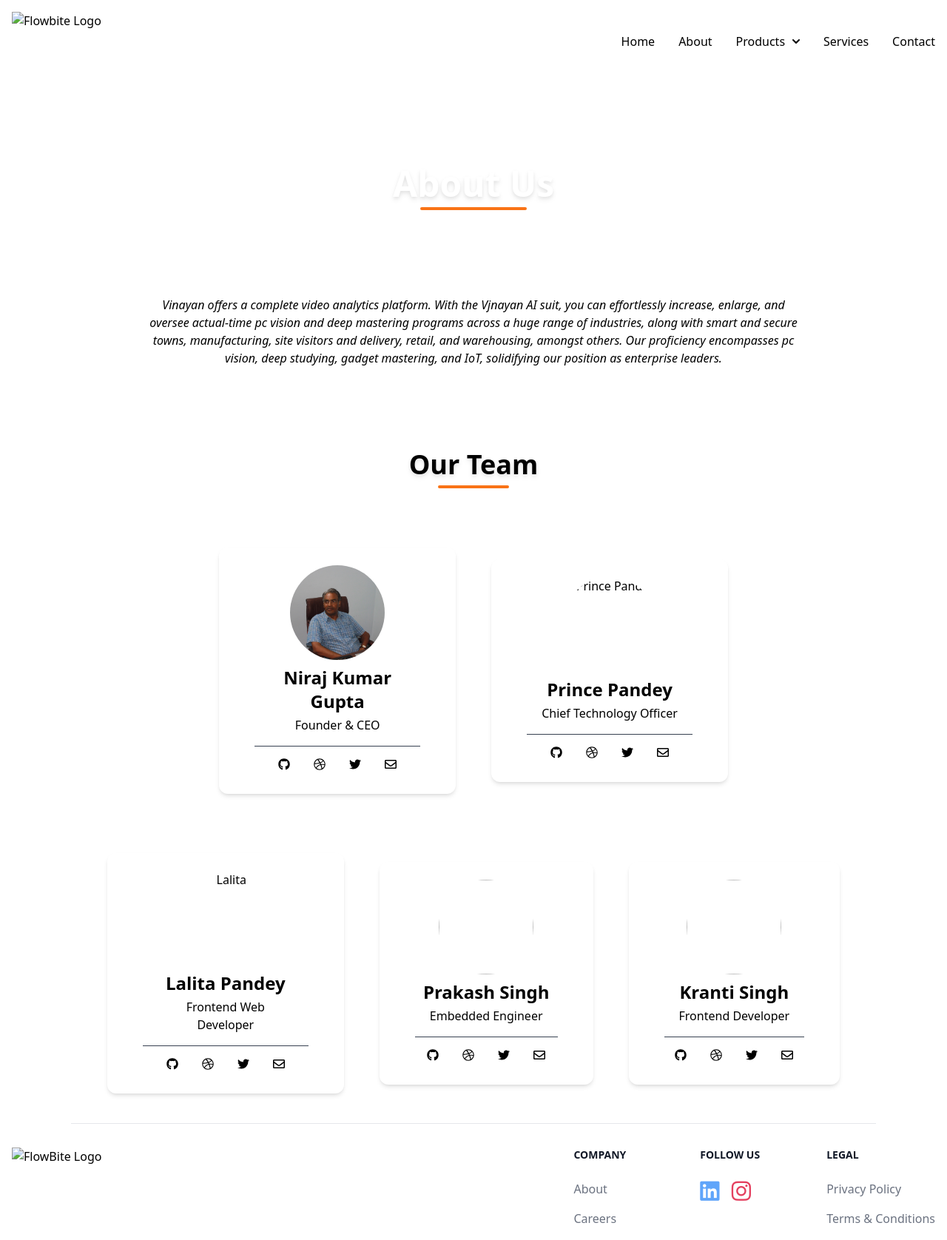
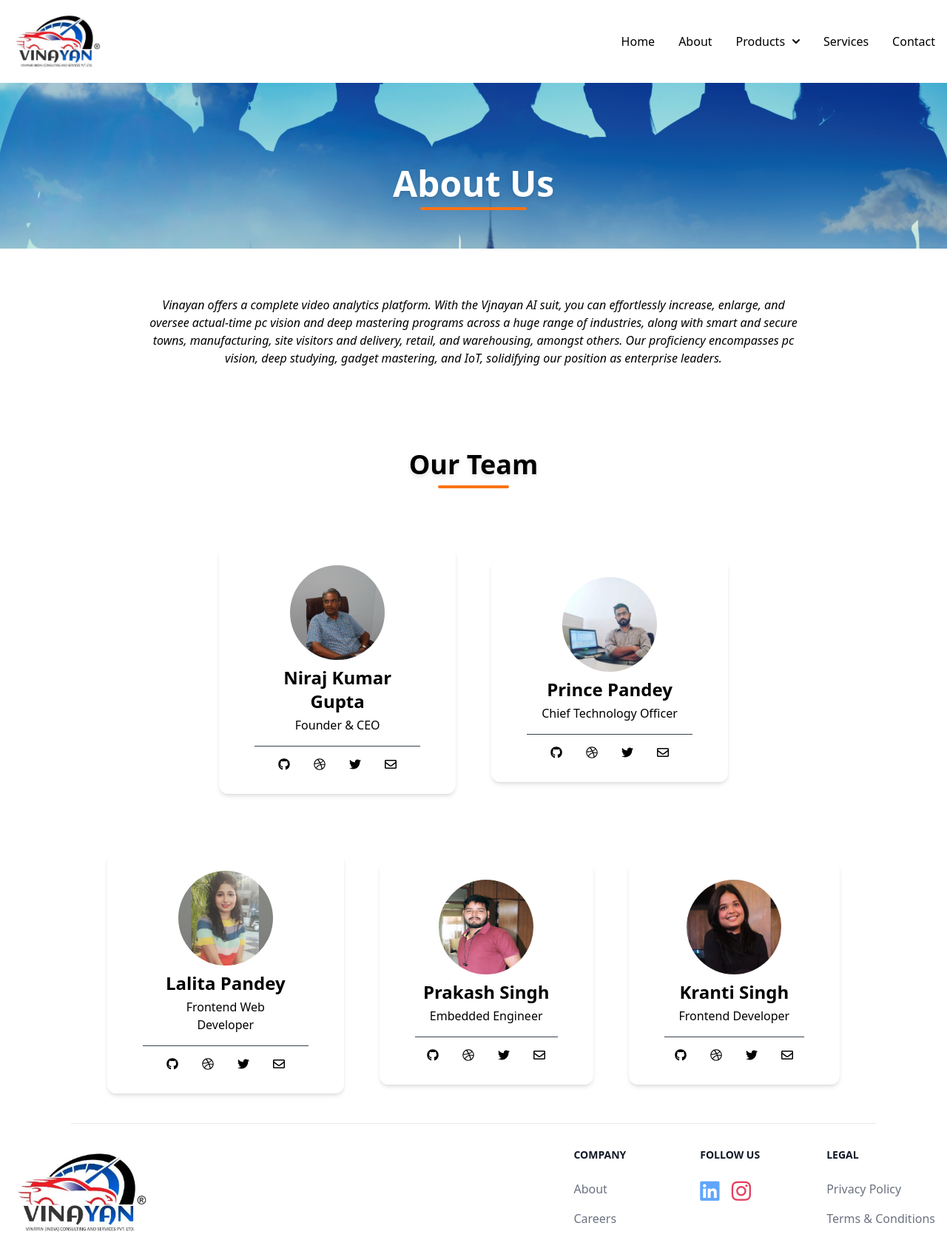
Before and after one commit to Vinayan-Consulting-and-Services/website, a plain HTML site: page About.html in a window 1280 px wide. Shown: the top 1676 px of the page at 74% size. Drawn offline with nearby package versions, Linux system fonts and the light colour scheme; the site is published under a folder, as on GitHub Pages, so addresses that start at the root find nothing.

Commit message:
path updated of imageseee

```diff
--- a/About.html
+++ b/About.html
@@ -15,7 +15,7 @@
     <nav class="bg-white border-gray-200">
       <div class="max-w-screen-xl flex flex-wrap items-center justify-between mx-auto p-4">
         <a href="#" class="flex items-center">
-          <img src="/images/vinayan-logoo.jpg" class="h-20 mr-3" alt="Flowbite Logo" />
+          <img src="images/vinayan-logoo.jpg" class="h-20 mr-3" alt="Flowbite Logo" />
           <!-- <span class="self-center text-2xl font-semibold whitespace-nowrap">Flowbite</span> -->
         </a>
         <button data-collapse-toggle="navbar-default" type="button"
@@ -34,7 +34,7 @@
                 aria-current="page">Home</a>
             </li>
             <li>
-              <a href="/about.html" class="block py-2 pl-3 pr-4 text-gray-90 cursor-pointer md:p-0">
+              <a href="About.html" class="block py-2 pl-3 pr-4 text-gray-90 cursor-pointer md:p-0">
                 About</a>
             </li>
             <li>
@@ -104,7 +104,7 @@
 
   <div class='text-center'>
     <div class="justify-center items-center bg-cover bg-center h-56"
-      style="background-image: url(/images/about-us-img1.jpg)">
+      style="background-image: url(images/about-us-img1.jpg)">
       <h1 class="text-5xl text-white pt-28 font-bold text-center drop-shadow-md">About Us</h1>
       <hr class='w-36 mt-2 mx-auto h-1 bg-orange-500 border-0 rounded'>
       </hr>
@@ -171,7 +171,7 @@
 
 
       <div class="flex items-center my-10 flex-col justify-center max-w-xs p-6 shadow-md rounded-xl sm:px-12">
-        <img src="/images/prince-img.jpeg" alt="Prince Pandey"
+        <img src="images/prince-img.jpeg" alt="Prince Pandey"
           class="w-32 h-32 mx-auto rounded-full dark:bg-gray-500 aspect-square" />
         <div class="space-y-4 text-center divide-y divide-gray-700">
           <div class="my-2 space-y-1">
@@ -218,7 +218,7 @@
 
 
       <div class="flex items-center my-10 flex-col justify-center max-w-xs p-6 shadow-md rounded-xl sm:px-12">
-        <img src="/images/lalita.jpg" alt="Lalita"
+        <img src="images/lalita.jpg" alt="Lalita"
           class="w-32 h-32 mx-auto rounded-full dark:bg-gray-500 aspect-square" />
         <div class="space-y-4 text-center divide-y divide-gray-700">
           <div class="my-2 space-y-1">
@@ -260,7 +260,7 @@
 
 
       <div class="flex items-center my-10 flex-col justify-center max-w-xs p-6 shadow-md rounded-xl sm:px-12">
-        <img src="/images/prakash1.jpeg" alt="" class="w-32 h-32 mx-auto rounded-full dark:bg-gray-500 aspect-square" />
+        <img src="images/prakash1.jpeg" alt="" class="w-32 h-32 mx-auto rounded-full dark:bg-gray-500 aspect-square" />
         <div class="space-y-4 text-center divide-y divide-gray-700">
           <div class="my-2 space-y-1">
             <h2 class="text-xl font-semibold sm:text-2xl">Prakash Singh</h2>
@@ -301,7 +301,7 @@
 
 
       <div class="flex items-center my-10 flex-col justify-center max-w-xs p-6 shadow-md rounded-xl sm:px-12">
-        <img src="/images/kranti.jpeg" alt="" class="w-32 h-32 mx-auto rounded-full dark:bg-gray-500 aspect-square" />
+        <img src="images/kranti.jpeg" alt="" class="w-32 h-32 mx-auto rounded-full dark:bg-gray-500 aspect-square" />
         <div class="space-y-4 text-center divide-y divide-gray-700">
           <div class="my-2 space-y-1">
             <h2 class="text-xl font-semibold sm:text-2xl">Kranti Singh</h2>
@@ -350,7 +350,7 @@
       <div class="md:flex md:justify-between">
         <div class="mb-6 md:mb-0">
           <a href="#" class="flex items-center">
-            <img src='/images/vinayan-logoo.jpg' class="w-48 mr-3" alt="FlowBite Logo" />
+            <img src='images/vinayan-logoo.jpg' class="w-48 mr-3" alt="FlowBite Logo" />
           </a>
         </div>
         <div class="grid grid-cols-2 gap-8 sm:gap-6 sm:grid-cols-3">
```
